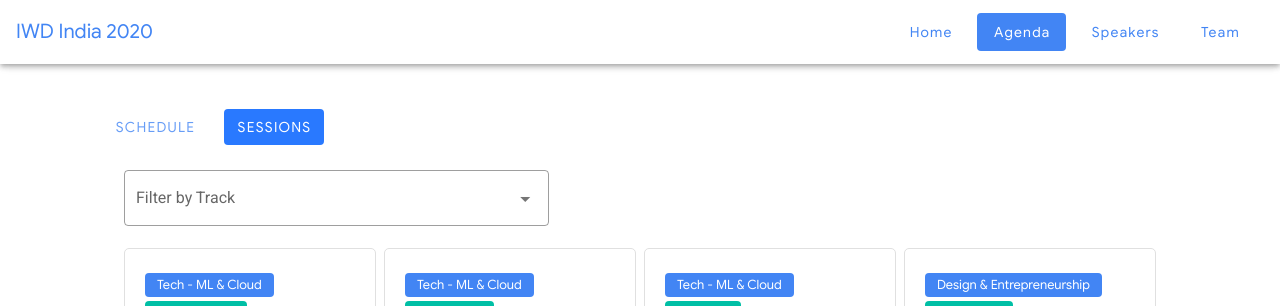
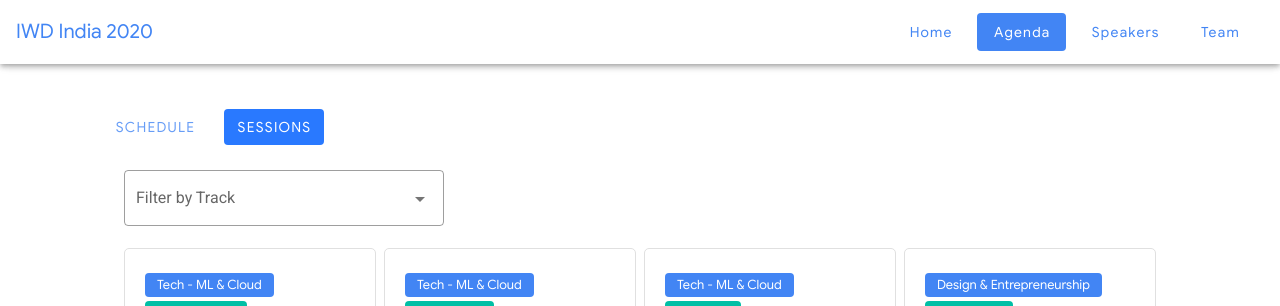
Before and after one commit to Varsha-Jaiswal/IWD-India-2020, a Vue app: page /agenda in a window 1280 px wide. Both pictures are taken after a click on the button "SESSIONS". Shown: the top 306 px of the page. Built offline with nearby package versions, Linux system fonts and the light colour scheme.

Commit message:
filter width reduced

```diff
--- a/src/components/sessions/sessions.vue
+++ b/src/components/sessions/sessions.vue
@@ -7,6 +7,7 @@
             <v-select
               v-model="SelectedItem"
               :items="items"
+              class="session-wrapper"
               chips
               label="Filter by Track"
               small-chips
--- a/src/style.css
+++ b/src/style.css
@@ -124,6 +124,14 @@
     height: 70vh;
 }
 
+.v-application--wrap~.v-menu__content {
+    width: 320px !important;
+}
+
+.session-wrapper {
+    max-width: 320px;
+}
+
 @media only screen and (min-width: 1024px) and (max-width: 1366px) {
     .header-image {
         width: 40% !important;
```
Also changed, not shown: src/components/common/sessionDialog.vue (line endings or trailing spaces).
